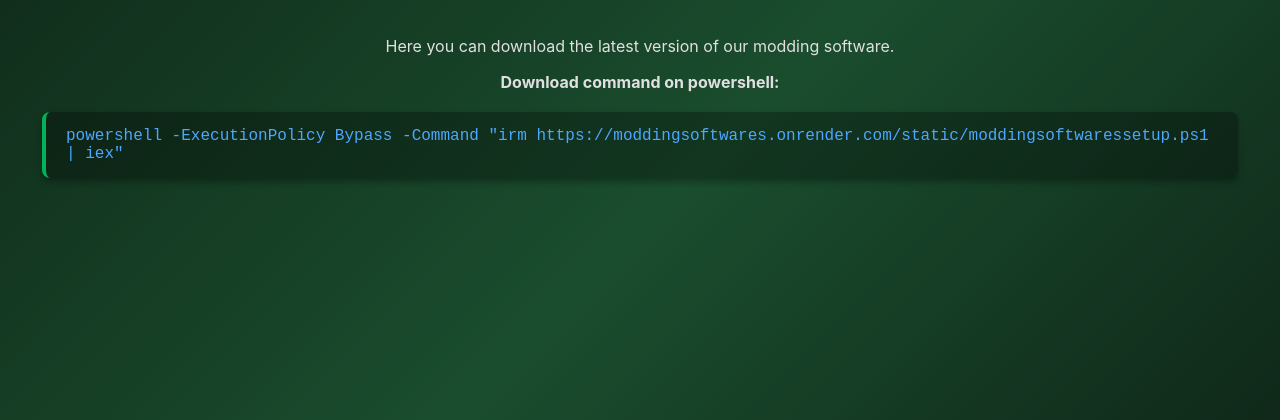
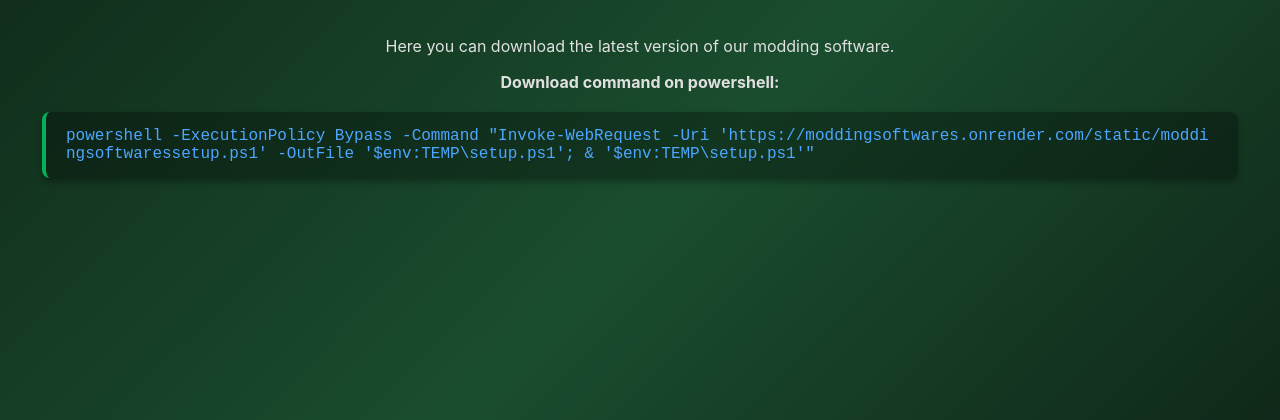
Before and after one commit to GabiMinecraftDev/ModdingSoftwares, a Flask app: page /download in a window 1280 px wide. Shown: the part 171-591 px from the top of the page. Run offline with Flask 3, Linux system fonts and the light colour scheme.

Commit message:
fix the command security issues

```diff
--- a/templates/Download.html
+++ b/templates/Download.html
@@ -13,7 +13,7 @@
         <main>
             <p>Here you can download the latest version of our modding software.</p>
             <strong>Download command on powershell:</strong>
-            <pre><code>powershell -ExecutionPolicy Bypass -Command "irm https://moddingsoftwares.onrender.com/static/moddingsoftwaressetup.ps1 | iex"</code></pre>
+            <pre><code>powershell -ExecutionPolicy Bypass -Command "Invoke-WebRequest -Uri 'https://moddingsoftwares.onrender.com/static/moddingsoftwaressetup.ps1' -OutFile '$env:TEMP\setup.ps1'; & '$env:TEMP\setup.ps1'"</code></pre>
         </main>
         <footer>
             <p>&copy; 2026 Modding Softwares. All rights reserved to website dev and app to their respective owners.</p>
```
